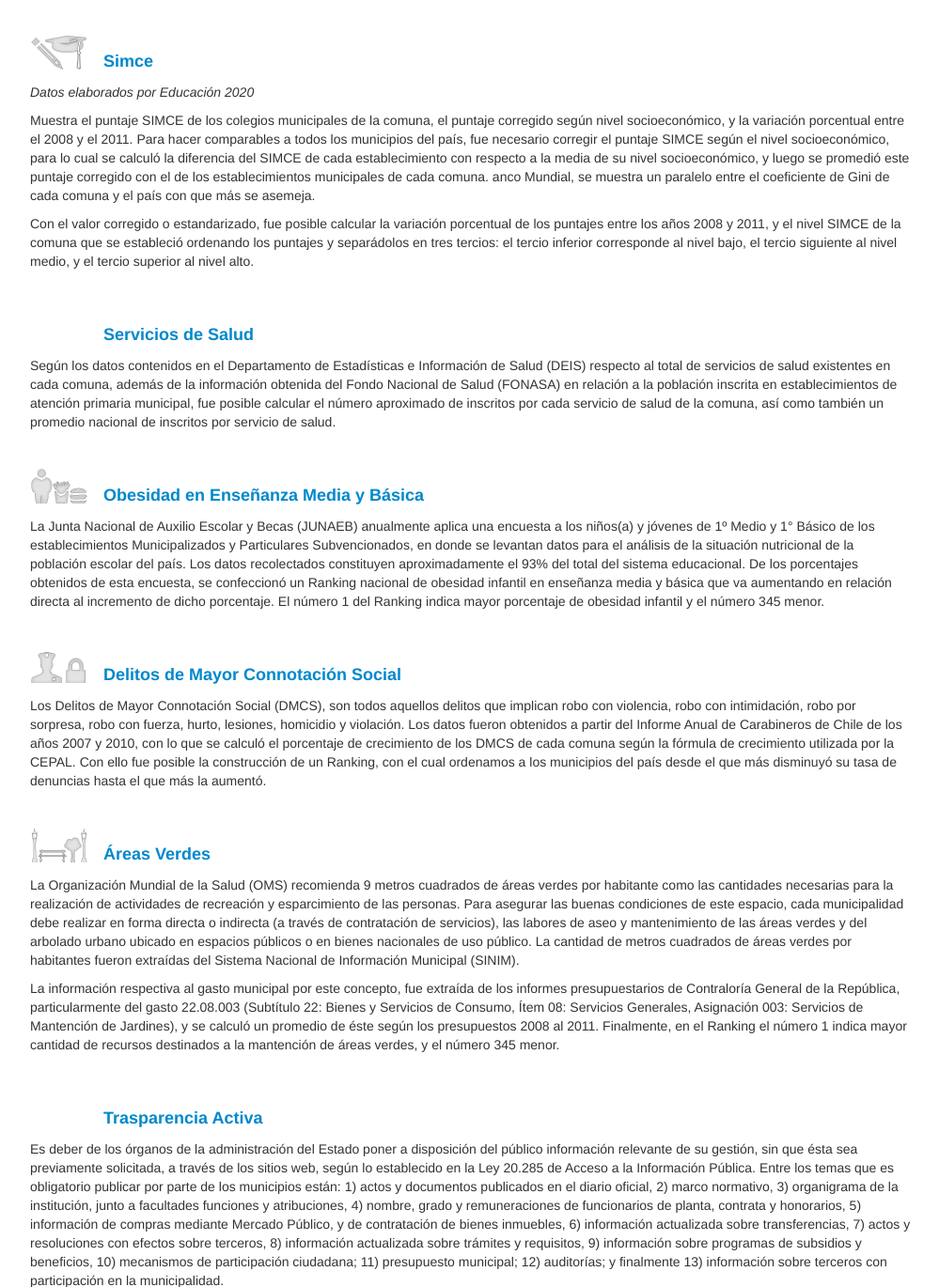
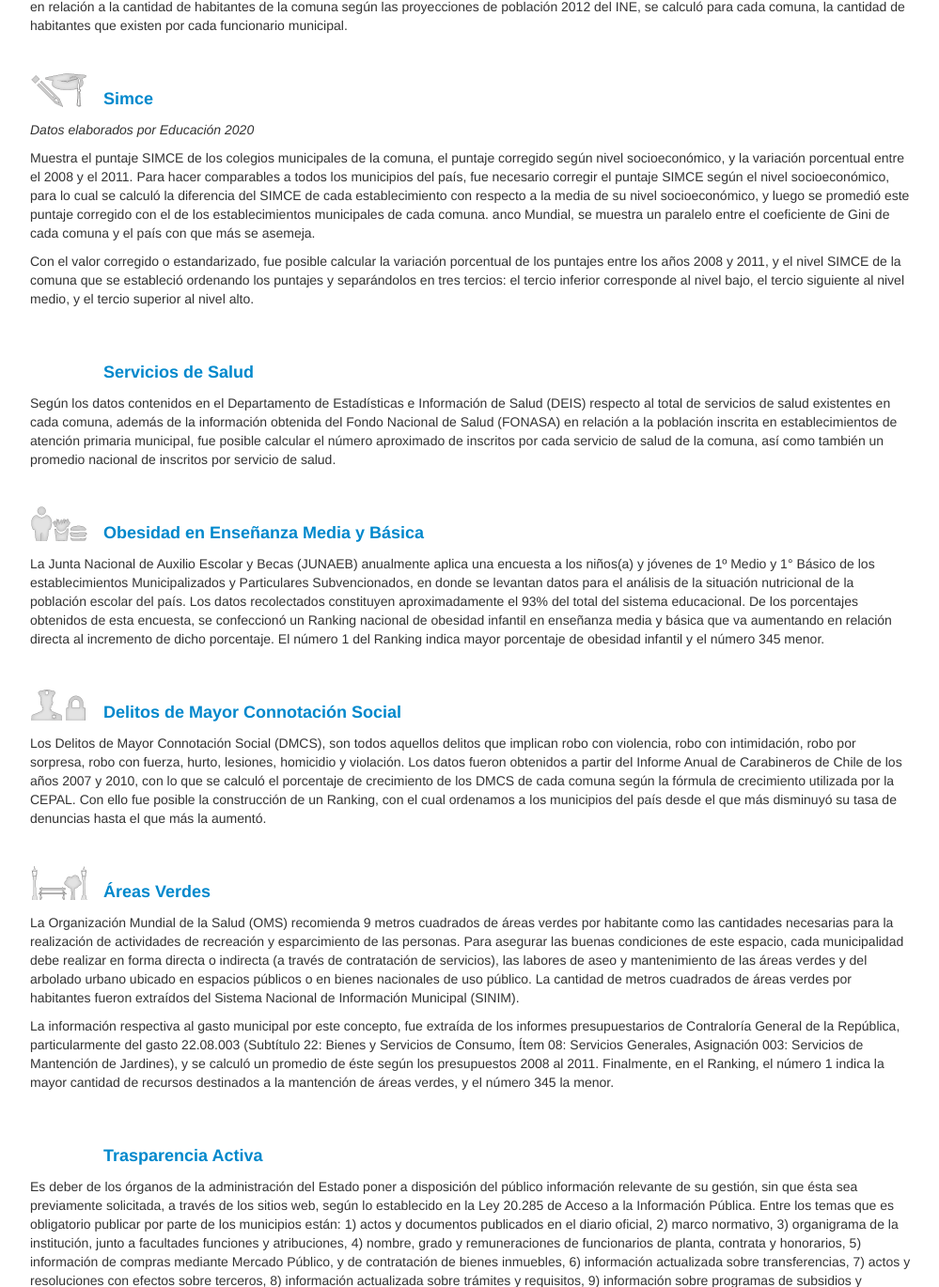
Before and after one commit to ciudadanointeligente/votainteligente, a Django app: page /metodologia/ in a window 1280 px wide. Shown: the part 956-2326 px from the top of the page at 94% size, without its empty margins (138-1137 px from the left). Run offline with Django 3.2, Linux system fonts and the light colour scheme; some libraries are stand-ins or nearby versions.

Commit message:
arreglos textos metodologia

```diff
--- a/municipales2012/templates/municipales2012/metodologia.html
+++ b/municipales2012/templates/municipales2012/metodologia.html
@@ -3,6 +3,8 @@
 
 <div class="paginaCompleta container">
 			 <br/>
+             <br/>
+             <br/>
              <br/>
              <br/>
              <div class="container">
@@ -44,7 +46,7 @@
 anco Mundial, se muestra un paralelo entre el coeficiente de Gini de cada comuna y el país con que más se asemeja.
         	</p>
              <p>
-            Con el valor corregido o estandarizado, fue posible calcular la variación porcentual de los puntajes  entre los años 2008 y 2011, y el nivel SIMCE de la comuna que se estableció ordenando los puntajes y separádolos en tres tercios: el tercio inferior corresponde al nivel bajo, el tercio siguiente al nivel medio, y el tercio superior al nivel alto. </p>
+            Con el valor corregido o estandarizado, fue posible calcular la variación porcentual de los puntajes  entre los años 2008 y 2011, y el nivel SIMCE de la comuna que se estableció ordenando los puntajes y separándolos en tres tercios: el tercio inferior corresponde al nivel bajo, el tercio siguiente al nivel medio, y el tercio superior al nivel alto. </p>
             </div>
 
              <br/>
@@ -83,10 +85,11 @@
              <h4 class="sangriaIzquierda"> <a name="AreasVerdes">Áreas Verdes</a></h4>
               </div>
              <p>
-La Organización Mundial de la Salud (OMS) recomienda 9 metros cuadrados de áreas verdes por habitante como las cantidades necesarias para la realización de actividades de recreación y esparcimiento de las personas. Para asegurar las buenas condiciones de este espacio, cada municipalidad debe realizar en forma directa o indirecta (a través de contratación de servicios), las labores de aseo y mantenimiento de las áreas verdes y del arbolado urbano ubicado en espacios públicos o en  bienes nacionales de uso público. La cantidad de metros cuadrados de áreas verdes por habitantes fueron extraídas del Sistema Nacional de Información Municipal (SINIM).
+La Organización Mundial de la Salud (OMS) recomienda 9 metros cuadrados de áreas verdes por habitante como las cantidades necesarias para la realización de actividades de recreación y esparcimiento de las personas. Para asegurar las buenas condiciones de este espacio, cada municipalidad debe realizar en forma directa o indirecta (a través de contratación de servicios), las labores de aseo y mantenimiento de las áreas verdes y del arbolado urbano ubicado en espacios públicos o en  bienes nacionales de uso público. La cantidad de metros cuadrados de áreas verdes por habitantes fueron extraídos del Sistema Nacional de Información Municipal (SINIM).
         	</p>
             <p>
-            La información respectiva al gasto municipal por este concepto, fue extraída de los informes presupuestarios de Contraloría General de la República, particularmente del gasto 22.08.003 (Subtítulo 22: Bienes y Servicios de Consumo, Ítem 08: Servicios Generales, Asignación 003: Servicios de Mantención de Jardines), y se calculó un promedio de éste según los presupuestos 2008 al 2011. Finalmente, en el Ranking el número 1 indica mayor cantidad de recursos destinados a la mantención de áreas verdes,  y el número 345 menor.
+            La información respectiva al gasto municipal por este concepto, fue extraída de los informes presupuestarios de Contraloría General de la República, particularmente del gasto 22.08.003 (Subtítulo 22: Bienes y Servicios de Consumo, Ítem 08: Servicios Generales, Asignación 003: Servicios de Mantención de Jardines), y se calculó un promedio de éste según los presupuestos 2008 al 2011.
+            Finalmente, en el Ranking, el número 1 indica la mayor cantidad de recursos destinados a la mantención de áreas verdes,  y el número 345 la menor.
             </p>
             </div>
 
@@ -326,7 +329,7 @@
 
                    <br/>
              <div class="container">
-             <div class="categoriaCaracterizacion">
+             <div class="categoriaPresupuesto">
              <h4 class="sangriaIzquierda"> <a name="IngresosPropios">Ingresos Propios Permanentes</a></h4>
               </div>
              <p>
@@ -344,7 +347,7 @@
 
                   <br/>
              <div class="container">
-             <div class="categoriaCaracterizacion">
+             <div class="categoriaPresupuesto">
              <h4 class="sangriaIzquierda"> <a name="FondoComun">Fondo Común Municipal</a></h4>
               </div>
              <p>
```
